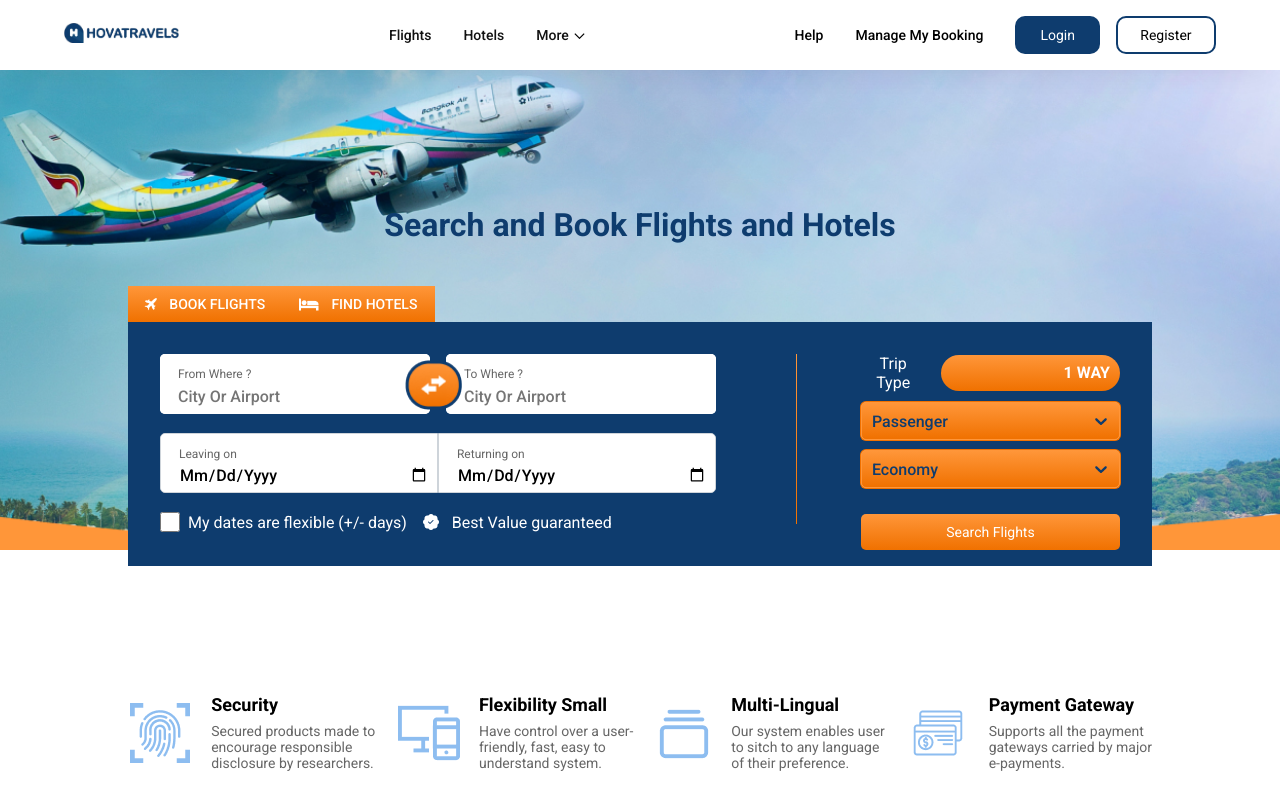
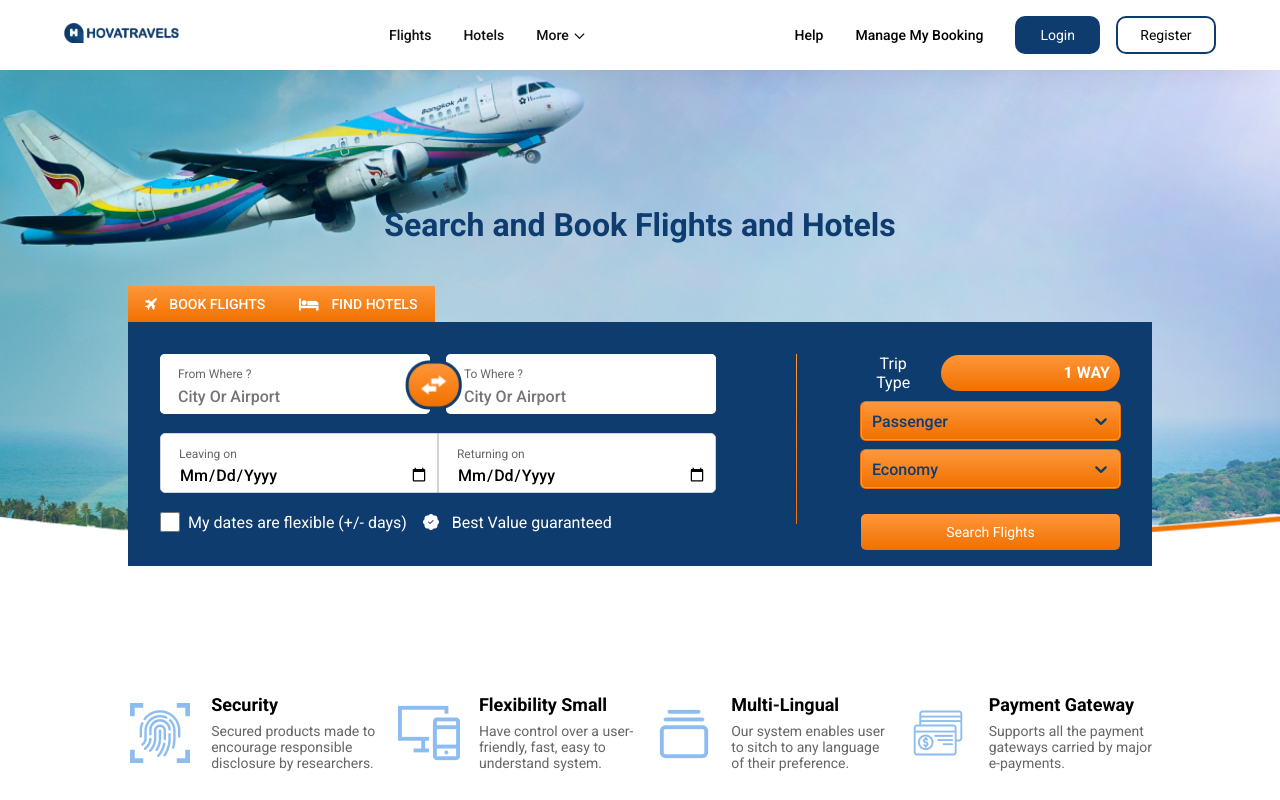
Before and after one commit to mishael1-d/hovatravels, a React (Create React App) app: page / in a window 1280 px wide. Shown: the top 800 px of the page. Built offline with nearby package versions, Linux system fonts and the light colour scheme.

Commit message:
fixed mask background

```diff
--- a/src/components/HeroSection/Hero.css
+++ b/src/components/HeroSection/Hero.css
@@ -1,14 +1,19 @@
 .hero-wrapper {
   background-image: url('../../assets/bg/bg.png');
-  background-color: #ff9639;
   background-repeat: no-repeat;
-  background-position: center;
+  background-position: top;
   background-size: cover;
   width: 100%;
   height: 60vh;
   position: relative;
   transition: all ease-in-out .5s;
   margin-bottom: 5rem;
+}
+
+.mask-image {
+  background-image: url('../../assets/bg/mask.png');
+  background-size: cover;
+  background-repeat: no-repeat;
 }
 
 .hero-section__container {
--- a/src/components/HeroSection/Hero.jsx
+++ b/src/components/HeroSection/Hero.jsx
@@ -4,12 +4,14 @@ import "./Hero.css";
 
 function Hero() {
   return (
+      <div className="mask-image">
     <div className="hero-wrapper">
-      <div className="bg-overlay">
-        <div className="hero-section__container container">
-          <h3 className="hero-title">Search and Book Flights and Hotels</h3>
-          <div className="tabpanel__container">
-            <BasicTabs />
+        <div className="bg-overlay">
+          <div className="hero-section__container container">
+            <h3 className="hero-title">Search and Book Flights and Hotels</h3>
+            <div className="tabpanel__container">
+              <BasicTabs />
+            </div>
           </div>
         </div>
       </div>
```
Also changed, not shown: src/assets/bg/mask.png (added).
